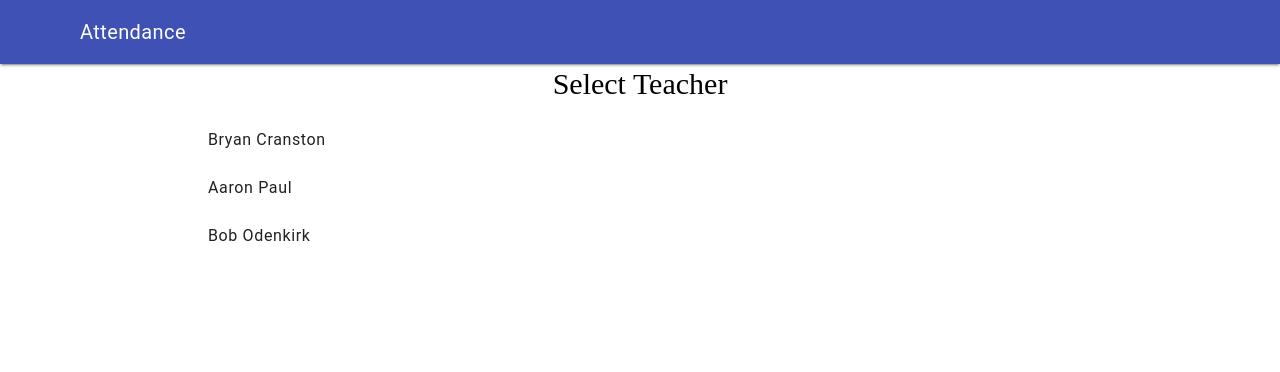
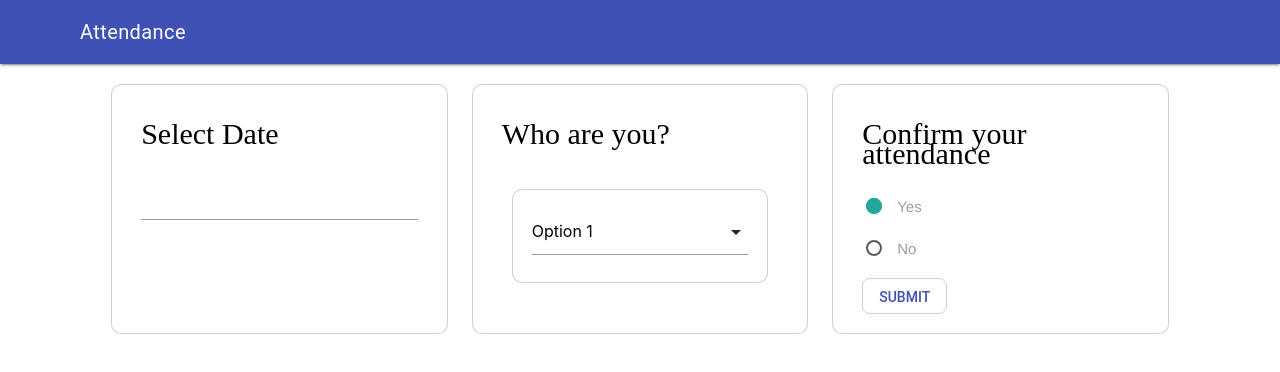
Before and after one commit to ImJustChew/attendance, a plain HTML site: page index.html in a window 1280 px wide. Drawn offline with nearby package versions, Linux system fonts and the light colour scheme; a web font is replaced by a local one.

Commit message:
finished layout

```diff
--- a/attendance.css
+++ b/attendance.css
@@ -213,6 +213,24 @@ a.pill-button:hover .pill-text,button.pill-button:hover .pill-text {
   font-size: 20px;
 }
 
+.page-content {
+  height:100%;
+  width:100%;
+  padding-top: 10px;
+}
+
+.content-container-3{
+  width:calc(100%/3 - 90px);
+  height:250px;
+  margin:10px;
+  box-shadow: inset 0 0 0 1px #d0d0d0;
+  border-radius: 10px;
+  display:inline-block;
+  vertical-align:top;
+  text-align: left;
+  padding: 30px;
+}
+
 .input-field {
   height:auto;
   padding: 20px;
@@ -312,3 +330,10 @@ a.pill-button:hover .pill-text,button.pill-button:hover .pill-text {
   }
 
 }
+@media only screen and (max-width:1027px) {
+  /* For mobile phones: */
+  .content-container-3 {
+    width: calc(100% - 30px);
+    height:auto;
+  }
+}
--- a/index.html
+++ b/index.html
@@ -10,6 +10,8 @@
         <link href="https://cdnjs.cloudflare.com/ajax/libs/jqueryui/1.12.1/jquery-ui.css" rel="stylesheet">
         <link rel="stylesheet" href="https://fonts.googleapis.com/icon?family=Material+Icons">
         <link rel="stylesheet" href="https://code.getmdl.io/1.3.0/material.indigo-pink.min.css">
+        <link rel="stylesheet" href="https://cdnjs.cloudflare.com/ajax/libs/materialize/1.0.0/css/materialize.min.css">
+        <script src="https://cdnjs.cloudflare.com/ajax/libs/materialize/1.0.0/js/materialize.min.js"></script>
         <script defer src="https://code.getmdl.io/1.3.0/material.min.js"></script>
     </head>
     <body class="body">
@@ -19,28 +21,61 @@
             <span class="mdl-layout-title">Attendance</span>
             </div>
             </header>
-        <main class="mdl-layout__content" style="text=align:center">
-          <div class="page-content" style="width:70%;display:inline-block">
-            <div class="description-title-text">Select Teacher</div>
-            <ul class="mdl-list" style="width:100%">
-              <li class="mdl-list__item">
-                <span class="mdl-list__item-primary-content">
-                  Bryan Cranston
-                </span>
-              </li>
-              <li class="mdl-list__item">
-                <span class="mdl-list__item-primary-content">
-                  Aaron Paul
-                </span>
-              </li>
-              <li class="mdl-list__item">
-                <span class="mdl-list__item-primary-content">
-                  Bob Odenkirk
-                </span>
-              </li>
-            </ul>
+        <main class="mdl-layout__content" style="text-align:center;height:100%">
+          <div class="page-content">
+            <div class="content-container-3">
+              <div class="description-title-text">Select Date</div>
+              <div class="description-desc-text">&nbsp</div>
+              <input type="text" class="datepicker">
+            </div>
+            <div class="content-container-3">
+              <div class="description-title-text">Who are you?</div>
+              <div class="description-desc-text">&nbsp</div>
+              <div class="input-field col s12">
+                <select>
+                  <optgroup label="team 1">
+                    <option value="1">Option 1</option>
+                    <option value="2">Option 2</option>
+                  </optgroup>
+                  <optgroup label="team 2">
+                    <option value="3">Option 3</option>
+                    <option value="4">Option 4</option>
+                  </optgroup>
+                </select>
+              </div>
+            </div>
+            <div class="content-container-3">
+              <div class="description-title-text">Confirm your attendance</div>
+              <div class="description-desc-text">&nbsp</div>
+              <p>
+                <label>
+                  <input name="attendance" type="radio" checked />
+                  <span>Yes</span>
+                </label>
+              </p>
+              <p>
+                <label>
+                  <input name="attendance" type="radio" />
+                  <span>No</span>
+                </label>
+              </p>
+              <p>
+                <button class="mdl-button mdl-js-button mdl-button--primary" style="border:1px solid #d0d0d0;border-radius:8px">
+                  Submit
+                </button>
+              </p>
+            </div>
           </div>
         </main>
         </div>
+        <script>
+        $(document).ready(function(){
+          $('.datepicker').datepicker();
+        });
+        $(document).ready(function(){
+          $('select').formSelect();
+        });
+
+        </script>
     </body>
 </html>
```
